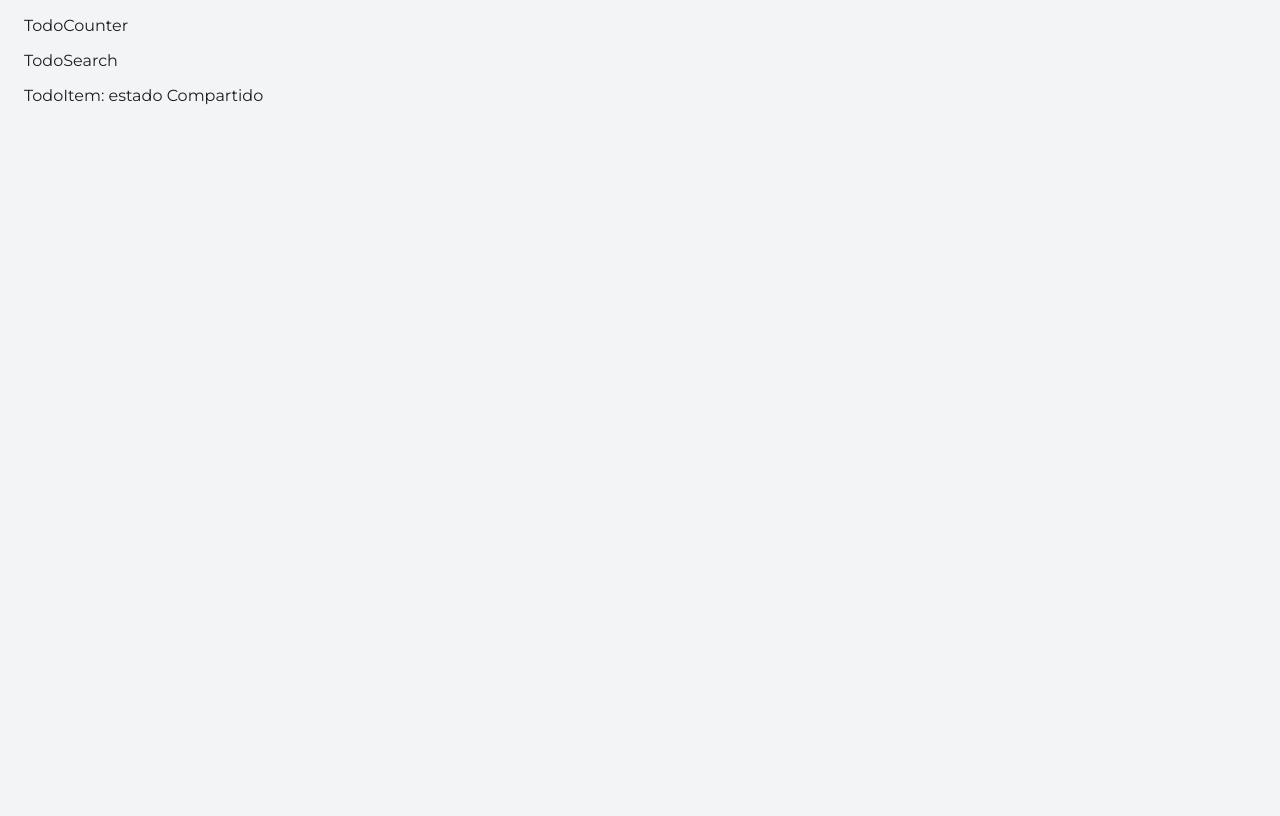
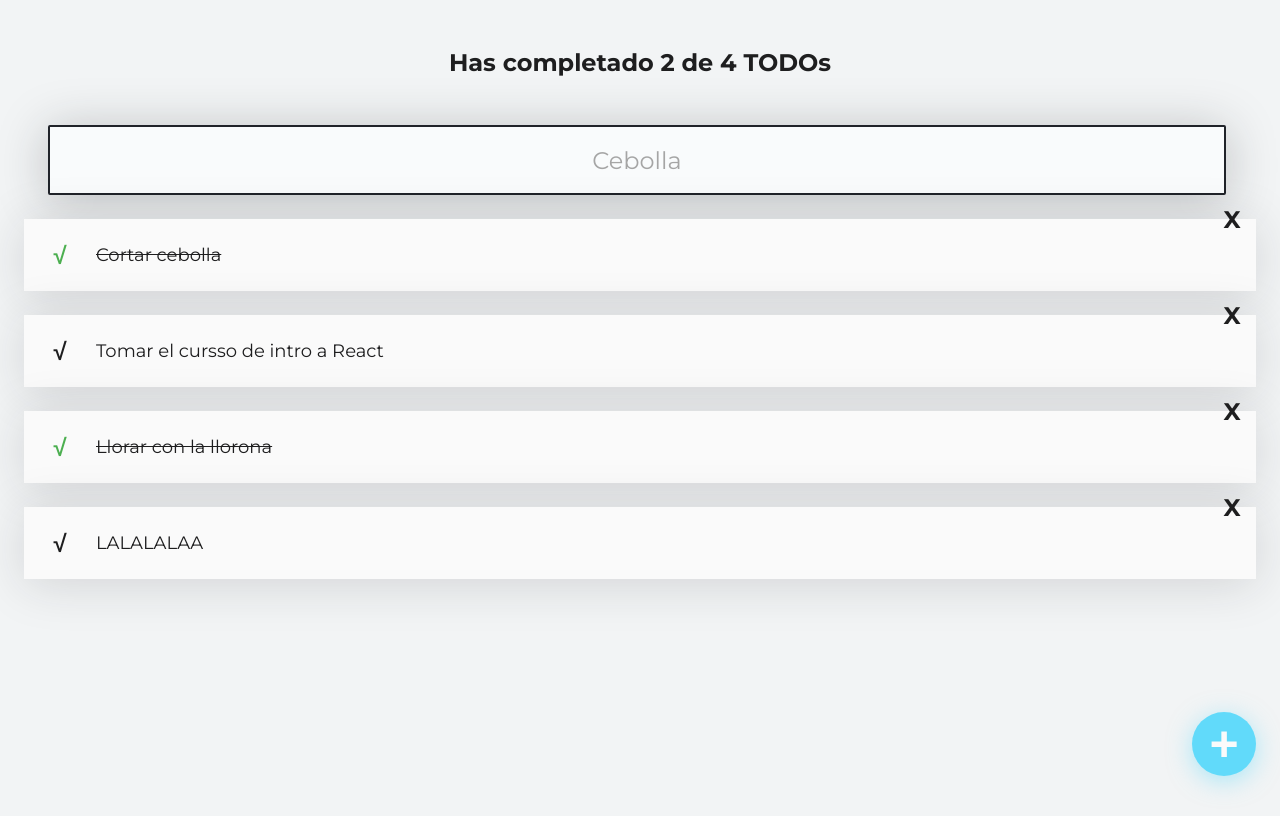
Before and after one commit to gonpineiro/intro-react-todomachine, a React (Create React App) app: page / in a window 1280 px wide. Built offline with nearby package versions, Linux system fonts and the light colour scheme.

Commit message:
Composicion con useContext

```diff
--- a/src/App/AppUI.jsx
+++ b/src/App/AppUI.jsx
@@ -9,13 +9,28 @@ import { TodoItem } from '../TodoItem';
 import { CreateTodoButton } from '../CreateTodoButton';
 import { TodoForm } from '../TodoForm';
 import { Modal } from '../Modal';
+import { TodoHeader } from '../TodoHeader';
 
 function AppUI() {
-    const { error, loading, searchedTodos, completeTodos, deleteTodo, openModal, setOpenModal } = React.useContext(TodoContext);
+    const {
+        error,
+        loading,
+        searchedTodos,
+        completeTodos,
+        deleteTodo,
+        openModal,
+        setOpenModal,
+        completedTodos,
+        totalTodos,
+        setSearchValue,
+        searchValue,
+    } = React.useContext(TodoContext);
     return (
         <React.Fragment>
-            <TodoCounter />
-            <TodoSearch />
+            <TodoHeader>
+                <TodoCounter completedTodos={completedTodos} totalTodos={totalTodos} />
+                <TodoSearch setSearchValue={setSearchValue} searchValue={searchValue} />
+            </TodoHeader>
 
             <TodoList>
                 {error && <p>Hubo un error</p>}
@@ -35,7 +50,7 @@ function AppUI() {
 
             {!!openModal && (
                 <Modal>
-                    <TodoForm/>
+                    <TodoForm />
                 </Modal>
             )}
 
--- a/src/App/index.jsx
+++ b/src/App/index.jsx
@@ -1,5 +1,5 @@
 import React from 'react';
-/* import { AppUI } from './AppUI'; */
+import { AppUI } from './AppUI';
 import { TodoProvider } from '../TodoContext/';
 // import './App.css';
 
@@ -11,47 +11,11 @@ import { TodoProvider } from '../TodoContext/';
 ]; */
 
 function App() {
-    const [state, setState] = React.useState('estado Compartido');
-
-    return (
-        <>
-            <TodoHeader>
-                <TodoCounter />
-                <TodoSearch />
-            </TodoHeader>
-
-            <TodoList>
-                <TodoItem state={state}/>
-            </TodoList>
-        </>
-    );
-}
-
-function TodoHeader({ children }) {
-    return <header>{children}</header>;
-}
-
-function TodoList({ children }) {
-    return <section className="TodoList-container">{children}</section>;
-}
-
-function TodoCounter() {
-    return <p>TodoCounter</p>;
-}
-
-function TodoSearch() {
-    return <p>TodoSearch</p>;
-}
-
-function TodoItem({state}) {
-    return <p>TodoItem: {state}</p>;
-}
-/* function App() {
     return (
         <TodoProvider>
             <AppUI />
         </TodoProvider>
     );
-} */
+}
 
 export default App;
--- a/src/TodoCounter/index.jsx
+++ b/src/TodoCounter/index.jsx
@@ -1,9 +1,7 @@
 import React from 'react';
-import { TodoContext } from '../TodoContext';
 import './TodoCounter.css';
 
-function TodoCounter() {
-    const { completedTodos, totalTodos } = React.useContext(TodoContext);
+function TodoCounter({ completedTodos, totalTodos }) {
     return (
         <h2 className="TodoCounter">
             Has completado {completedTodos} de {totalTodos} TODOs
--- /dev/null
+++ b/src/TodoHeader/index.jsx
@@ -0,0 +1,7 @@
+import React from 'react';
+
+function TodoHeader({ children }) {
+    return <header>{children}</header>;
+}
+
+export { TodoHeader };
--- a/src/TodoSearch/index.jsx
+++ b/src/TodoSearch/index.jsx
@@ -1,10 +1,7 @@
 import React from 'react';
-import { TodoContext } from '../TodoContext';
 import './TodoSearch.css';
 
-function TodoSearch() {
-    const { setSearchValue, searchValue } = React.useContext(TodoContext);
-
+function TodoSearch({ setSearchValue, searchValue }) {
     const onSearchValueChange = ({ target: { value } }) => {
         setSearchValue(value);
     };
```
